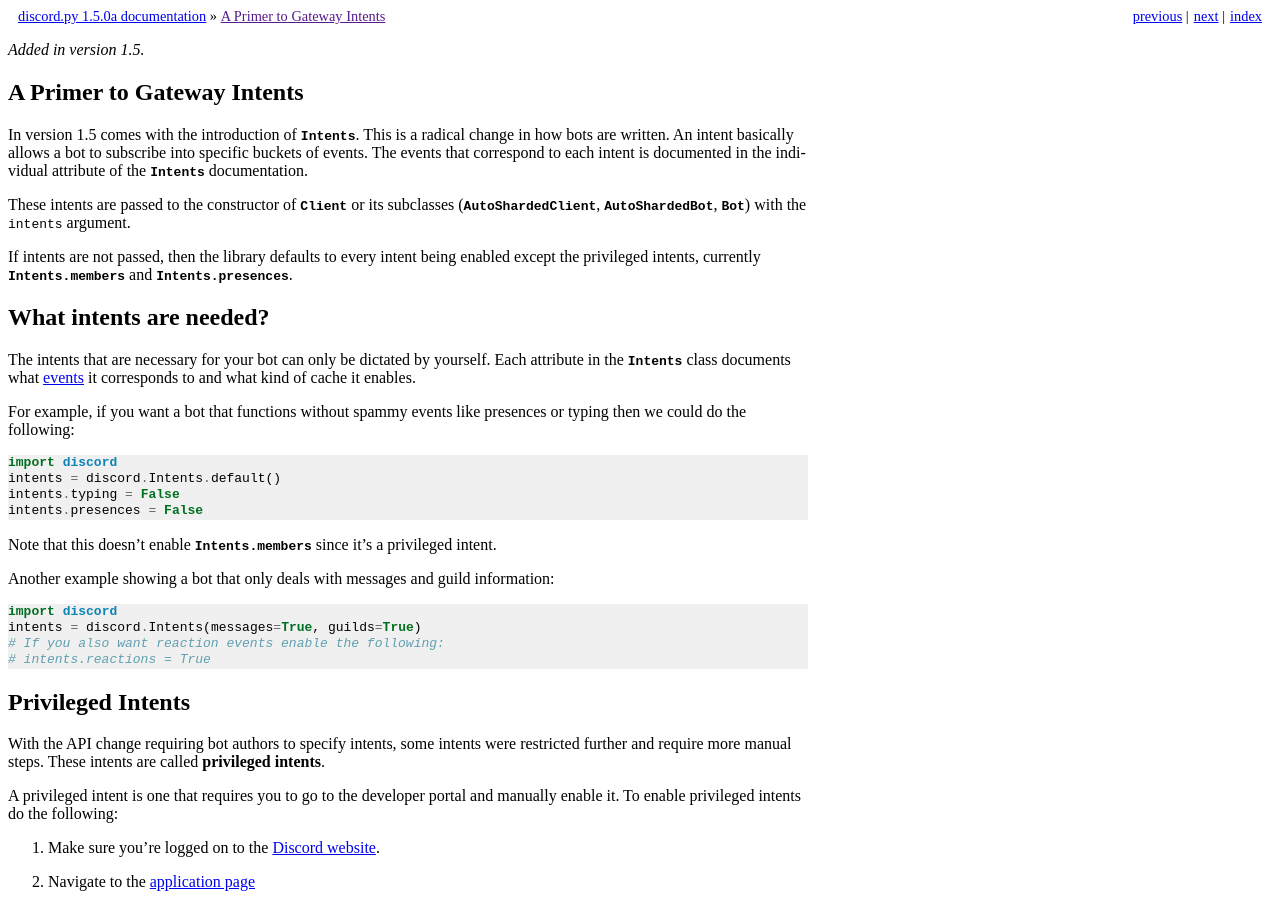
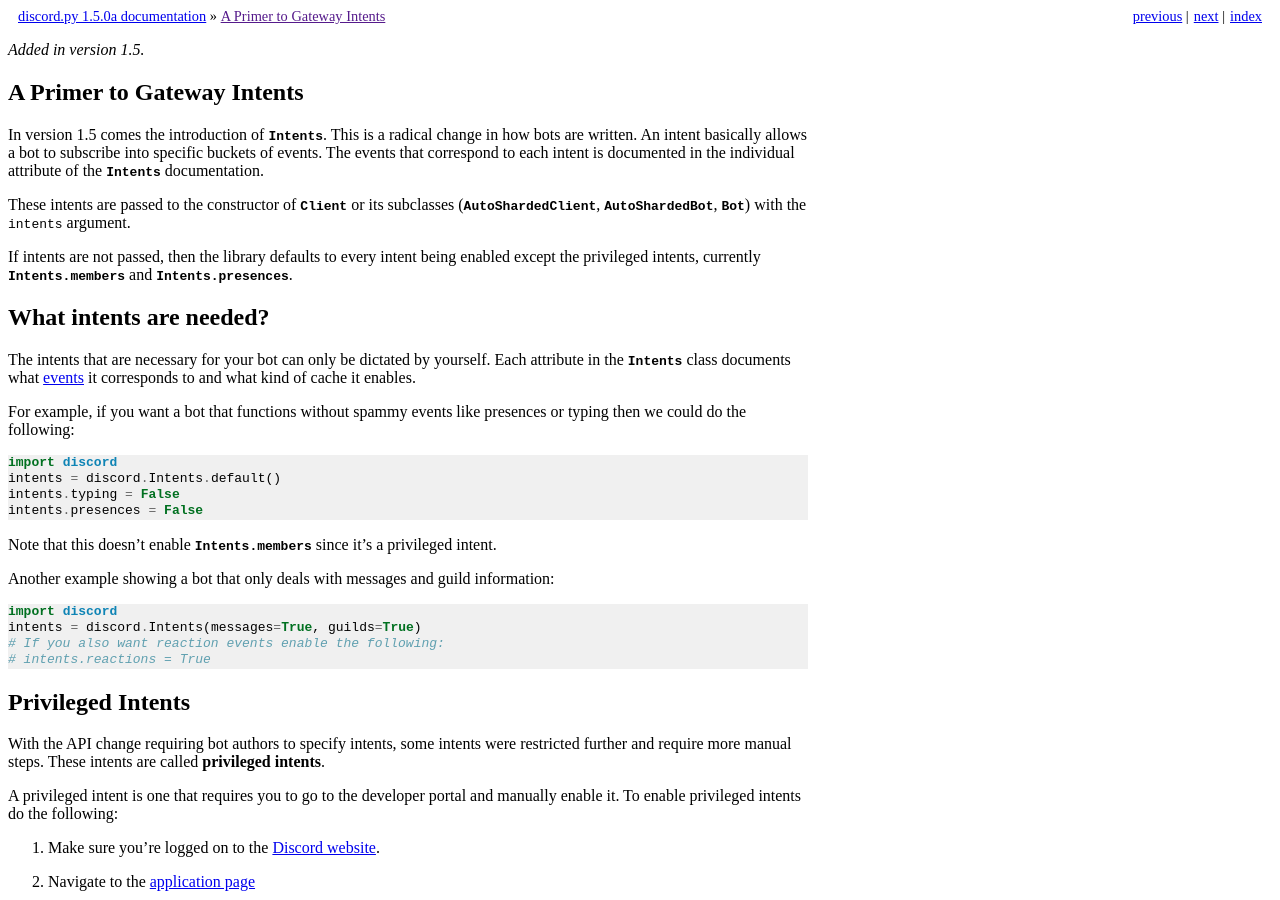
Before and after one commit to Rapptz/discord.py, a Sphinx documentation site: the page built from docs/intents.rst, in a window 1280 px wide and 900 px high. Built offline with Sphinx 7.4.7, drawn with Linux system fonts in a browser that asks for light colours; some of the changed text lies outside the part shown.

Commit message:
update intents with small typo fix and also potentially misleading example.

```diff
--- a/docs/intents.rst
+++ b/docs/intents.rst
@@ -5,7 +5,7 @@
 A Primer to Gateway Intents
 =============================
 
-In version 1.5 comes with the introduction of :class:`Intents`. This is a radical change in how bots are written. An intent basically allows a bot to subscribe into specific buckets of events. The events that correspond to each intent is documented in the individual attribute of the :class:`Intents` documentation.
+In version 1.5 comes the introduction of :class:`Intents`. This is a radical change in how bots are written. An intent basically allows a bot to subscribe into specific buckets of events. The events that correspond to each intent is documented in the individual attribute of the :class:`Intents` documentation.
 
 These intents are passed to the constructor of :class:`Client` or its subclasses (:class:`AutoShardedClient`, :class:`~.AutoShardedBot`, :class:`~.Bot`) with the ``intents`` argument.
 
```
Also changed, not shown: other parts of docs/intents.rst (+1 -1 lines).
